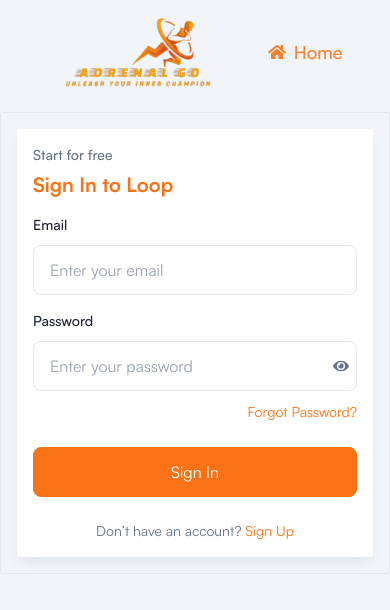
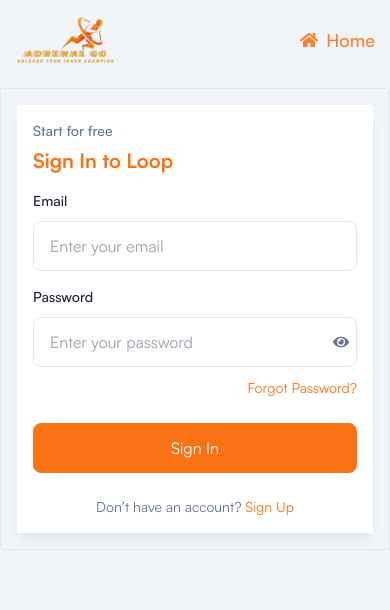
Before and after one commit to Himanshu-shivgotra/loopXpress-Frontend, a React (Vite) app: page /auth/signin in a window 390 px wide. Shown: the top 610 px of the page. Built offline with nearby package versions, Linux system fonts and the light colour scheme.

Commit message:
logo changes

```diff
--- a/src/components/Header/index.tsx
+++ b/src/components/Header/index.tsx
@@ -71,7 +71,7 @@ const Header = (props: {
           </button>
 
           <Link className="block flex-shrink-0 lg:hidden " to="/">
-            <img className='h-30' src={adrenalLogo} alt="Logo" />
+            <img className='h-12 md:h-18 md:ml-2' src={adrenalLogo} alt="Logo" />
           </Link>
         </div>
 
--- a/src/pages/Authentication/AuthHeader.tsx
+++ b/src/pages/Authentication/AuthHeader.tsx
@@ -9,7 +9,7 @@ export const AuthHeader = () => {
             <div
                 className={`w-full z-50 text-white transition-all duration-500 ease-in-out bg-transparent mb-2`}
             >
-                <div className="container mx-auto px-10">
+                <div className="container md:mx-auto md:px-10">
                     <nav className="flex justify-between items-center">
                         {/* Logo Section */}
                         <div className="flex items-center space-x-2">
@@ -17,7 +17,7 @@ export const AuthHeader = () => {
                                 <img
                                     src={adrenalLogo}
                                     alt="Logo"
-                                    className="h-18 m-4"
+                                    className="h-12 m-4"
                                 />
                             </Link>
                         </div>
@@ -28,7 +28,7 @@ export const AuthHeader = () => {
                                 to="/"
                                 className="flex items-center text-[#f9802c]  text-lg font-medium hover:text-[#f97316]"
                             >
-                                <FaHome className="mr-2 hover:ml-1" />
+                                <FaHome className="mx-2 hover:ml-1" />
                                 <span>Home</span>
                             </Link>
                         </div>
--- a/src/pages/LandingPage/SellerHeader.tsx
+++ b/src/pages/LandingPage/SellerHeader.tsx
@@ -12,7 +12,7 @@ const SellerNavbar = () => {
     }
 
     const handleScroll = () => {
-        if (window.innerWidth >= 768 && window.scrollY > 50) {
+        if (window.scrollY > 40) {
             setIsScrolled(true)
         } else {
             setIsScrolled(false)
@@ -28,7 +28,7 @@ const SellerNavbar = () => {
 
     return (
         <div
-            className={`fixed top-0 left-0 w-full z-50 text-white transition-all duration-500 ease-in-out ${
+            className={`fixed top-0 left-0 w-full z-50 text-white transition-all duration-400 ease-in-out ${
                 isScrolled || (menuOpen && window.innerWidth < 768)
                     ? "bg-[#141414] shadow-md"
                     : "bg-transparent"
```
